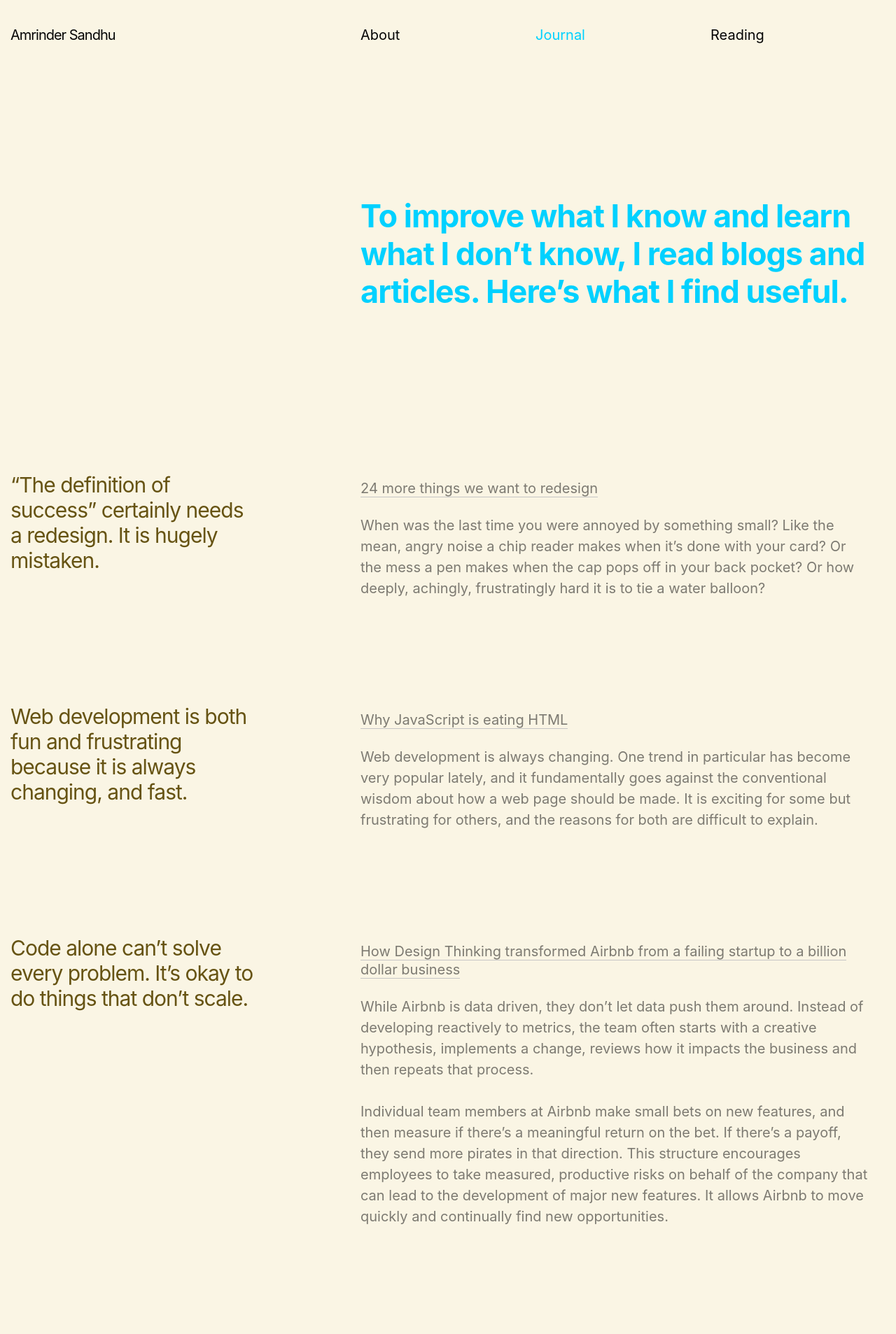
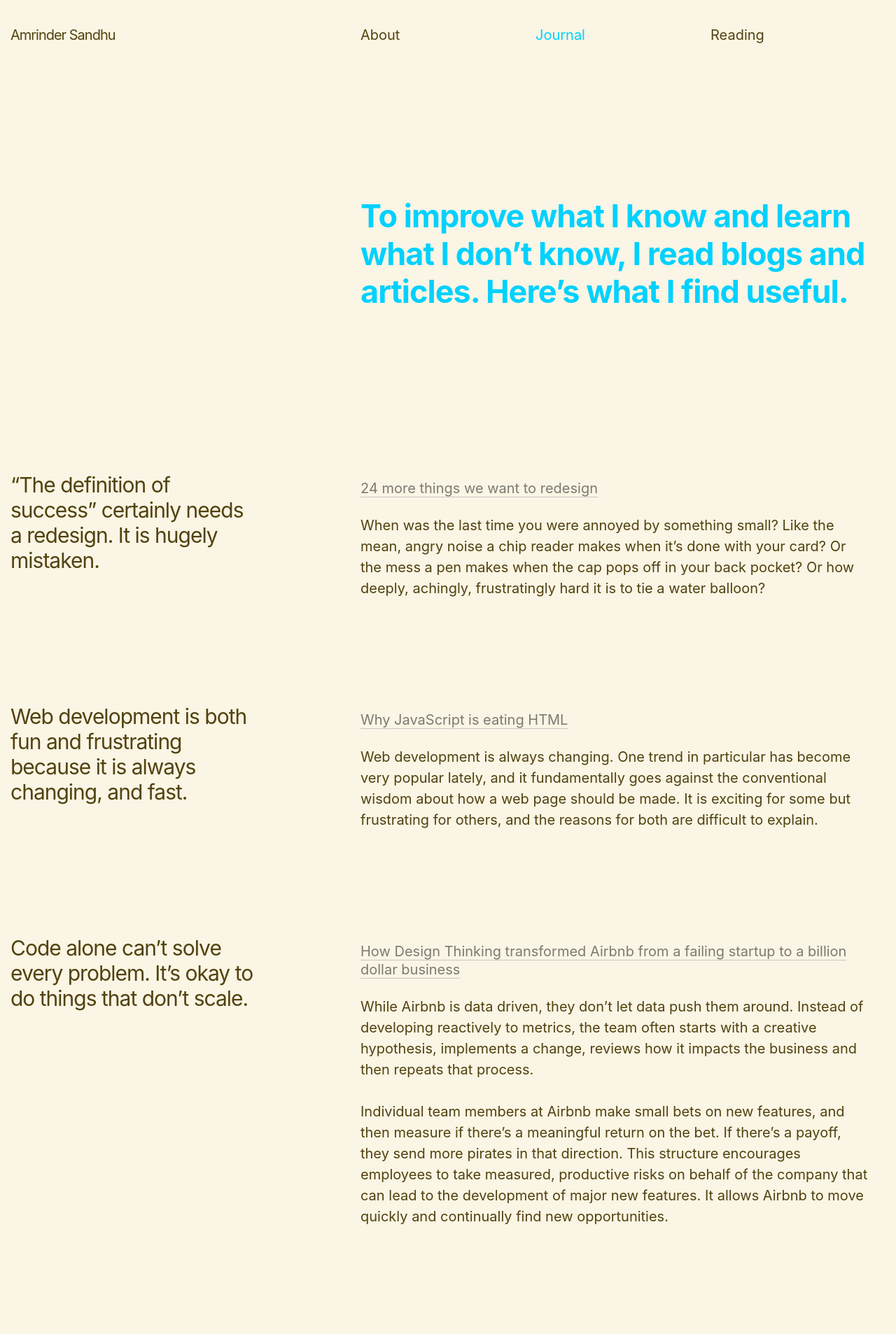
Before and after one commit to harjotgrewal/amrindersandhu, a Jekyll site: the page built from journal.html, in a window 1280 px wide. Shown: the top 1907 px of the page at 70% size. Built offline with Jekyll 4.4.1, drawn with Linux system fonts in a browser that asks for light colours.

Commit message:
[UPDATE][CSS] Text colors

```diff
--- a/css/styles.css
+++ b/css/styles.css
@@ -1171,6 +1171,10 @@ a {
   background-color: #F1FFDF; }
   .p-work a {
     border-color: #B975FE; }
+  .p-work p,
+  .p-work strong,
+  .p-work a {
+    color: #274600; }
   .p-work .c-name a,
   .p-work .c-menu_button {
     color: #B975FE; }
@@ -1200,6 +1204,10 @@ a {
   background-color: #FFF0E3; }
   .p-books a {
     border-color: #01CD7D; }
+  .p-books p,
+  .p-books strong,
+  .p-books a {
+    color: #0a584e; }
   .p-books .c-name path {
     stroke: #01CD7D; }
   @media screen and (max-width: 63.9375em) {
@@ -1227,6 +1235,10 @@ a {
   background-color: #FAF5E4; }
   .p-journal a {
     border-color: #00D1FF; }
+  .p-journal p,
+  .p-journal strong,
+  .p-journal a {
+    color: #51420f; }
   .p-journal .c-name path {
     stroke: #00D1FF; }
   .p-journal .c-nav__link--journal {
@@ -1243,7 +1255,7 @@ a {
       .p-journal .c-billboard__blurb {
         margin-right: 85px; } }
   .p-journal .c-entry__heading {
-    color: #665313; }
+    color: #51420f; }
   .p-journal .c-entry__link {
     color: rgba(0, 0, 0, 0.5); }
 
```
Also changed, not shown: _scss/_theme-base.scss (+19 -1 lines), 1 other file.
